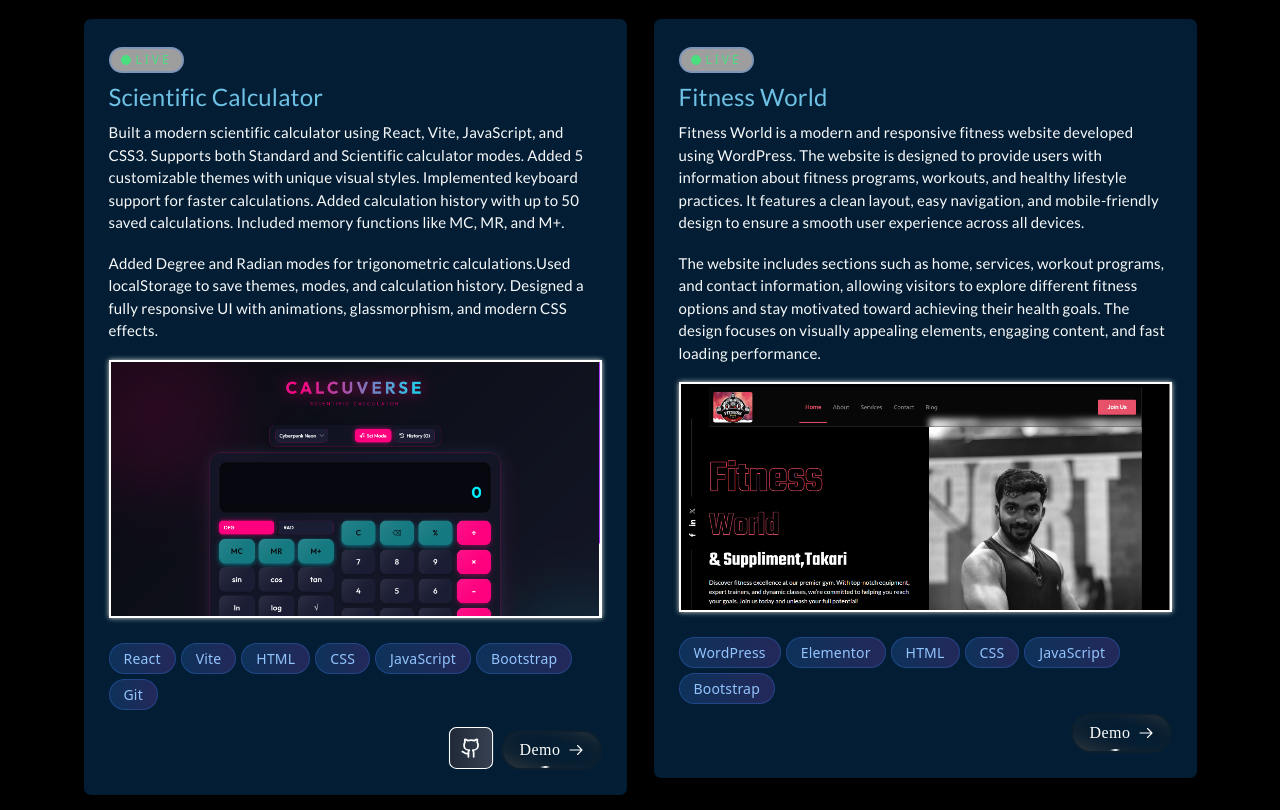
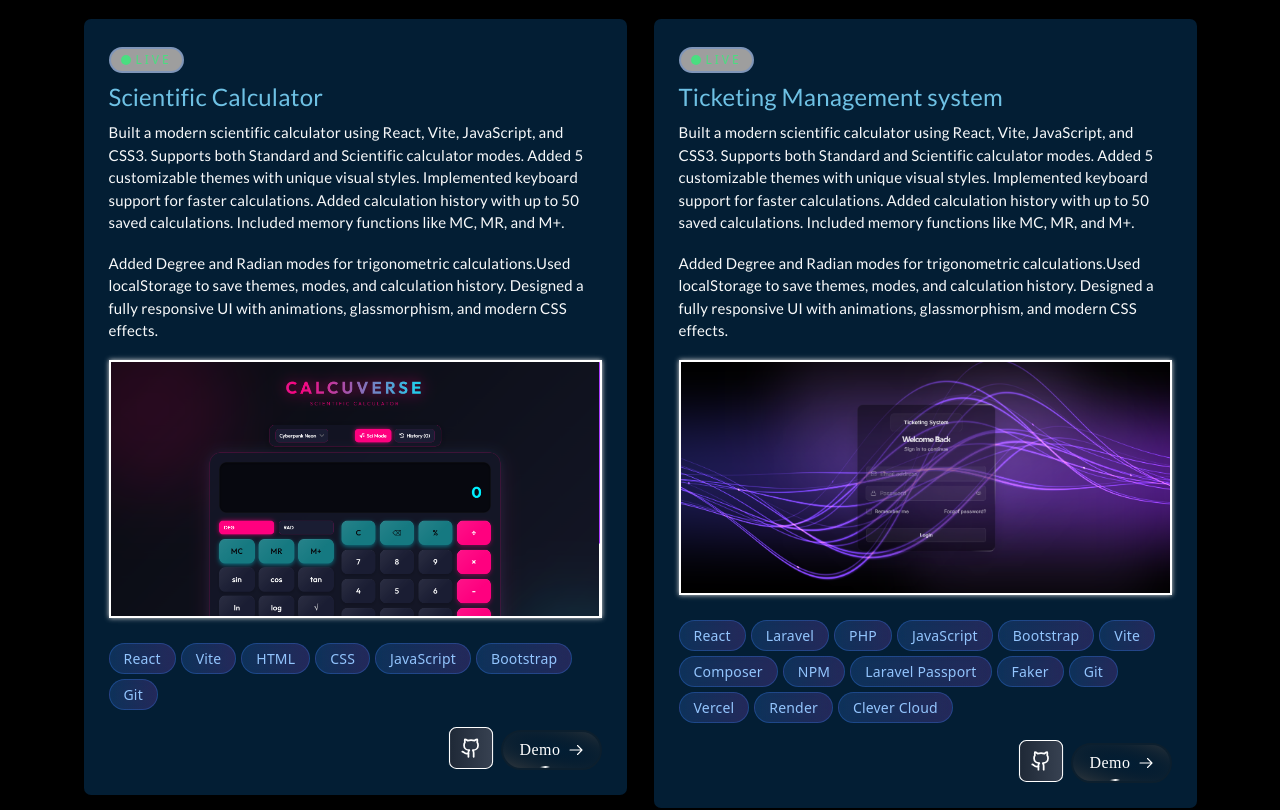
Before and after one commit to Its-Pranali/MyProfile, a React (Vite) app: page / in a window 1280 px wide. Shown: the part 3380-4190 px from the top of the page. Built offline with nearby package versions, Linux system fonts and the light colour scheme; grey boxes are pictures that could not be loaded.

Commit message:
added ticketing project in projects sec

```diff
--- a/src/components/pages/Home.jsx
+++ b/src/components/pages/Home.jsx
@@ -451,6 +451,81 @@
 
                             </div>
                         </div>
+                        <div className="col-md-6 my-2">
+                            <div className="project-container text-light">
+                                <button className="project-btn">Live</button>
+                                <h3 className="fitness-heading">Ticketing Management system</h3>
+                                <p>Built a modern scientific calculator using React, Vite, JavaScript, and CSS3. Supports both Standard and Scientific calculator modes. Added 5 customizable themes with unique visual styles. Implemented keyboard support for faster calculations. Added calculation history with up to 50 saved calculations. Included memory functions like MC, MR, and M+.
+                                </p>
+
+                                <p>Added Degree and Radian modes for trigonometric calculations.Used localStorage to save themes, modes, and calculation history. Designed a fully responsive UI with animations, glassmorphism, and modern CSS effects.</p>
+
+                                <div class="project">
+                                    <figure>
+                                        <img decoding="async" src="assets/images/ticketing-banner.png" alt="Thumb" />
+                                        <a href="https://ticketing-management-frontend.vercel.app/" target="_blank">
+                                        </a><figcaption><a href="https://ticketing-management-frontend.vercel.app" target="_blank">
+                                        </a><a class="send-icon" href="https://ticketing-management-frontend.vercel.app" target="_blank">
+                                                <svg xmlns="http://www.w3.org/2000/svg" width="35" height="35" viewBox="0 0 24 24" fill="none" stroke="currentColor" stroke-width="2" stroke-linecap="round" stroke-linejoin="round" class="lucide lucide-external-link w-6 h-6 text-blue-400">
+                                                    <path d="M15 3h6v6"></path>
+                                                    <path d="M10 14 21 3"></path>
+                                                    <path d="M18 13v6a2 2 0 0 1-2 2H5a2 2 0 0 1-2-2V8a2 2 0 0 1 2-2h6"></path>
+                                                </svg>
+                                            </a>
+                                        </figcaption>
+                                    </figure>
+                                </div>
+
+
+                                <div class="tech-btn">
+                                    <span class="gradient-tag">React</span>
+                                    <span class="gradient-tag">Laravel</span>
+                                    <span class="gradient-tag">PHP</span>
+                                    <span class="gradient-tag">JavaScript</span>
+                                    <span class="gradient-tag">Bootstrap</span>
+                                    <span class="gradient-tag">Vite</span>
+                                    <span class="gradient-tag">Composer</span>
+                                    <span class="gradient-tag">NPM</span>
+                                    <span class="gradient-tag">Laravel Passport</span>
+                                    <span class="gradient-tag">Faker</span>
+                                    <span class="gradient-tag">Git</span>
+                                    <span class="gradient-tag">Vercel</span>
+                                    <span class="gradient-tag">Render</span>
+                                    <span class="gradient-tag">Clever Cloud</span>
+                                </div>
+
+                                <div class="cons_w_wrapper project-view-btn d-flex justify-content-end gap-2">
+                                    <a href="https://github.com/Its-Pranali/Calculator" target="_blank" className="git-btn">
+                                        <svg xmlns="http://www.w3.org/2000/svg" width="20" height="20" viewBox="0 0 24 24" fill="none" stroke="currentColor" stroke-width="2" stroke-linecap="round" stroke-linejoin="round" class="lucide lucide-github w-5 h-5 text-gray-300 group-hover/btn:text-white relative z-10"><path d="M15 22v-4a4.8 4.8 0 0 0-1-3.5c3 0 6-2 6-5.5.08-1.25-.27-2.48-1-3.5.28-1.15.28-2.35 0-3.5 0 0-1 0-3 1.5-2.64-.5-5.36-.5-8 0C6 2 5 2 5 2c-.3 1.15-.3 2.35 0 3.5A5.403 5.403 0 0 0 4 9c0 3.5 3 5.5 6 5.5-.39.49-.68 1.05-.85 1.65-.17.6-.22 1.23-.15 1.85v4"></path><path d="M9 18c-4.51 2-5-2-7-2"></path></svg>
+                                    </a>
+                                    <a href="https://ticketing-management-frontend.vercel.app" target="_blank" class="tmp-btn temp-btn hover-icon-reverse btn-border tmp-modern-button radius-round download-icon text-decoration-none" data-align="">
+                                        <span class="icon-reverse-wrapper">
+                                            <span class="btn-text">Demo</span>
+                                            <span class="btn-hack"></span>
+                                            <img decoding="async" src="assets/images/btg-bg.svg" alt="" class="btn-bg" />
+                                            <img decoding="async" src="assets/images/btg-bg-2.svg" alt="" class="btn-bg-hover" />
+                                            <span class="btn-icon">
+                                                <i>
+                                                    <svg class="fn__svg fn__svg_arrow-right " width="800px" height="800px" viewBox="0 0 24 24" fill="none" xmlns="http://www.w3.org/2000/svg">
+                                                        <path d="M13.4697 5.46967C13.7626 5.17678 14.2374 5.17678 14.5303 5.46967L20.5303 11.4697C20.8232 11.7626 20.8232 12.2374 20.5303 12.5303L14.5303 18.5303C14.2374 18.8232 13.7626 18.8232 13.4697 18.5303C13.1768 18.2374 13.1768 17.7626 13.4697 17.4697L18.1893 12.75H4C3.58579 12.75 3.25 12.4142 3.25 12C3.25 11.5858 3.58579 11.25 4 11.25H18.1893L13.4697 6.53033C13.1768 6.23744 13.1768 5.76256 13.4697 5.46967Z">
+                                                        </path>
+                                                    </svg>
+                                                </i>
+                                            </span>
+                                            <span class="btn-icon">
+                                                <i>
+                                                    <svg class="fn__svg fn__svg_arrow-right " width="800px" height="800px" viewBox="0 0 24 24" fill="none" xmlns="http://www.w3.org/2000/svg">
+                                                        <path d="M13.4697 5.46967C13.7626 5.17678 14.2374 5.17678 14.5303 5.46967L20.5303 11.4697C20.8232 11.7626 20.8232 12.2374 20.5303 12.5303L14.5303 18.5303C14.2374 18.8232 13.7626 18.8232 13.4697 18.5303C13.1768 18.2374 13.1768 17.7626 13.4697 17.4697L18.1893 12.75H4C3.58579 12.75 3.25 12.4142 3.25 12C3.25 11.5858 3.58579 11.25 4 11.25H18.1893L13.4697 6.53033C13.1768 6.23744 13.1768 5.76256 13.4697 5.46967Z">
+                                                        </path>
+                                                    </svg>
+                                                </i>
+                                            </span>
+                                        </span>
+                                    </a>
+                                </div>
+
+                            </div>
+                        </div>
 
                         <div className="col-md-6 my-2">
                             <div className="project-container text-light">
```
Also changed, not shown: public/assets/images/ticketing-banner.png (added). Lines whose indentation alone changed are shown as unchanged.
